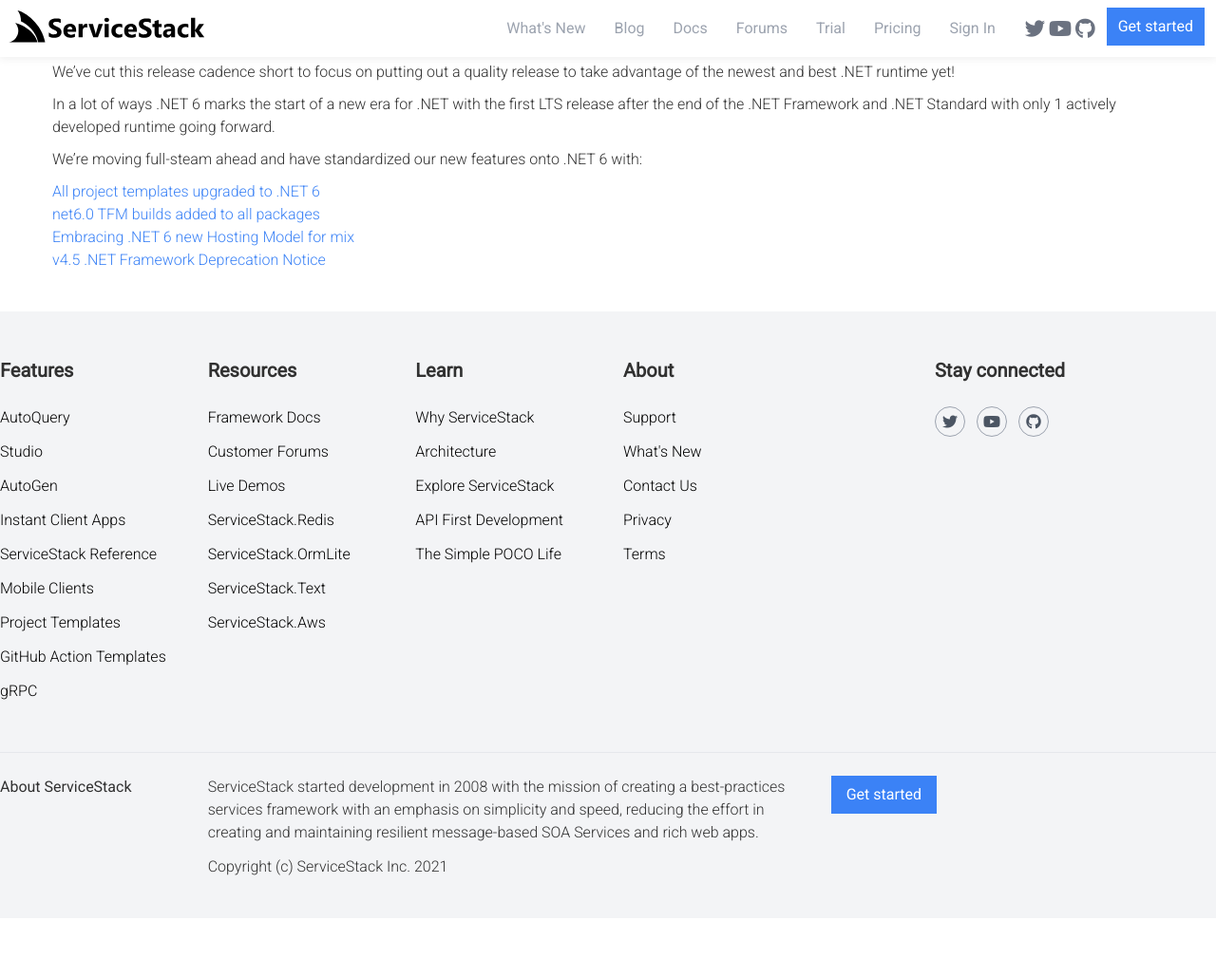
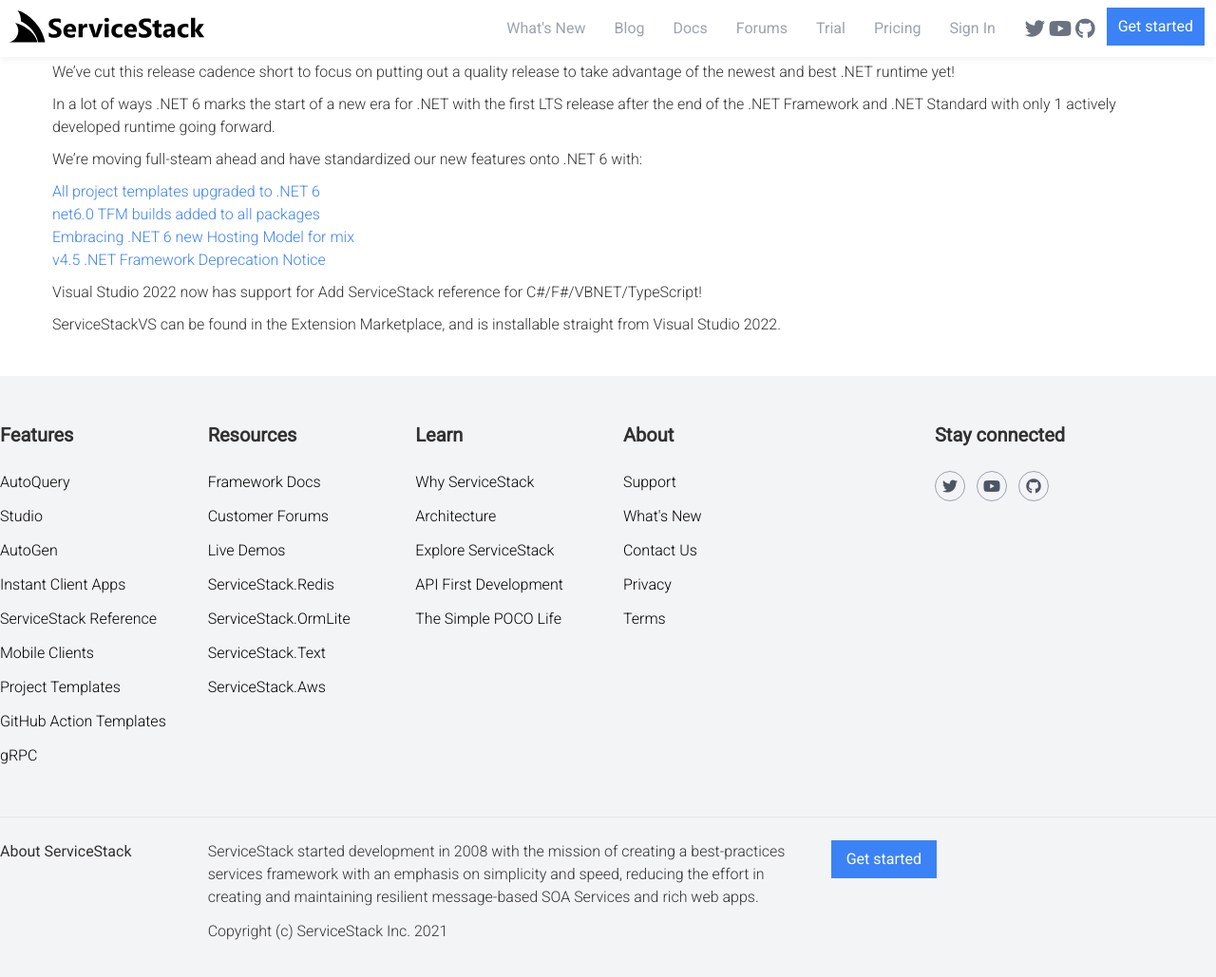
Before and after one commit to mythz/site, a Jekyll site: the page built from _whatsnew/posts/2021-11-20-v5-13-release.md, in a window 1280 px wide and 1035 px high. Shown: the top 1029 px of the window at 95% size. Built offline with Jekyll 4.4.1, drawn with Linux system fonts in a browser that asks for light colours.

Commit message:
Update whatsnew to include SSVS update announcement.

```diff
--- a/_whatsnew/posts/2021-11-20-v5-13-release.md
+++ b/_whatsnew/posts/2021-11-20-v5-13-release.md
@@ -5,10 +5,13 @@
 sitemap: false
 subtitle:
   - .NET 6 is here!
+  - ServiceStackVS 2022 support
 feature_url:
   - https://docs.servicestack.net/releases/v5_13
+  - https://docs.servicestack.net/releases/v5_13#servicestackvs-now-supports-visual-studio-2022
 preview_img_url:
   - /images/whatsnew/net6-released.png
+  - /images/whatsnew/vs2022-splash.png
 ---
 
 We've cut this release cadence short to focus on putting out a quality release to take advantage of the newest and best .NET runtime yet!
@@ -22,3 +25,9 @@
  - [net6.0 TFM builds added to all packages](https://docs.servicestack.net/releases/v5_13#net6-0-tfm-builds-added-to-all-packages)
  - [Embracing .NET 6 new Hosting Model for mix](https://docs.servicestack.net/releases/v5_13#net-6-new-hosting-model)
  - [v4.5 .NET Framework Deprecation Notice](https://docs.servicestack.net/releases/v5_13#v4-5-net-framework-deprecation-notice)
+
+<!--separator-->
+
+Visual Studio 2022 now has support for Add ServiceStack reference for C#/F#/VBNET/TypeScript!
+
+ServiceStackVS can be found in the Extension Marketplace, and is installable straight from Visual Studio 2022.
```
Also changed, not shown: images/whatsnew/vs2022-splash.png (added).
